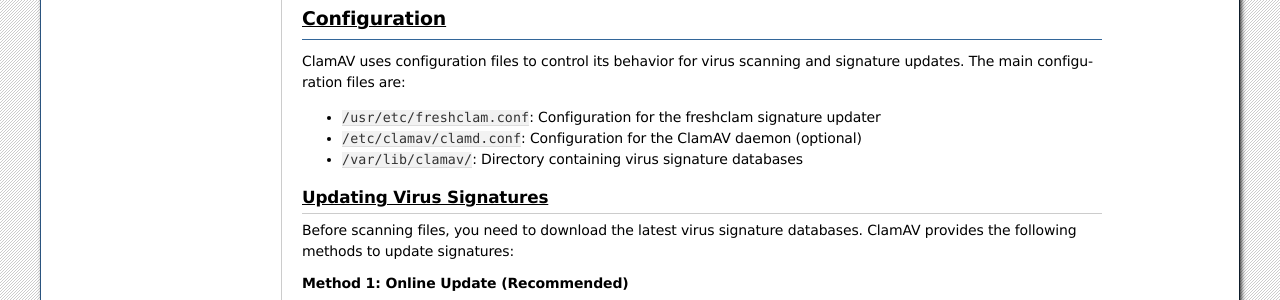
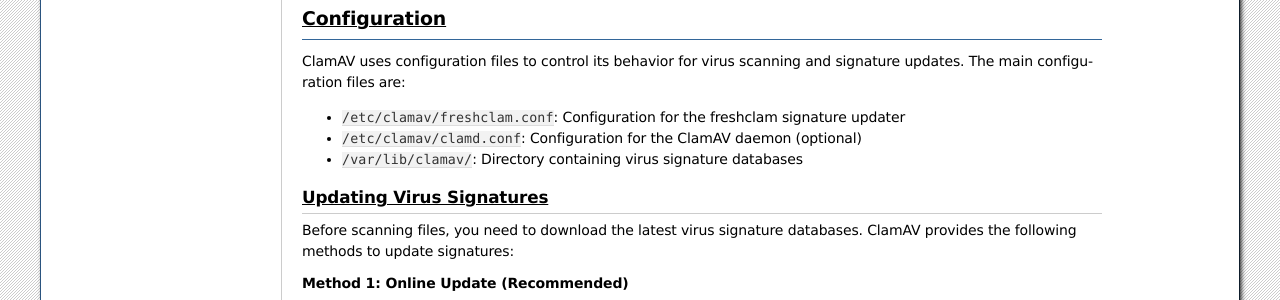
Before and after one commit to ni/nilrt-docs, a Sphinx documentation site: the page built from docs/source/clamav/clamav.rst, in a window 1280 px wide and 900 px high, scrolled down 1282 px. Shown: the part 150-450 px from the top of the window. Built offline with Sphinx 7.4.7, drawn with Linux system fonts in a browser that asks for light colours.

Commit message:
clamav: correct freshclam.conf path
The freshclam config file is installed to ``/etc/clamav`` on NILRT.

Signed-off-by: Alex Stewart <alex.stewart@emerson.com>

```diff
--- a/docs/source/clamav/clamav.rst
+++ b/docs/source/clamav/clamav.rst
@@ -77,7 +77,7 @@
 ClamAV uses configuration files to control its behavior for virus scanning and signature updates.
 The main configuration files are:
 
-- ``/usr/etc/freshclam.conf``: Configuration for the freshclam signature updater
+- ``/etc/clamav/freshclam.conf``: Configuration for the freshclam signature updater
 - ``/etc/clamav/clamd.conf``: Configuration for the ClamAV daemon (optional)
 - ``/var/lib/clamav/``: Directory containing virus signature databases
 
```
